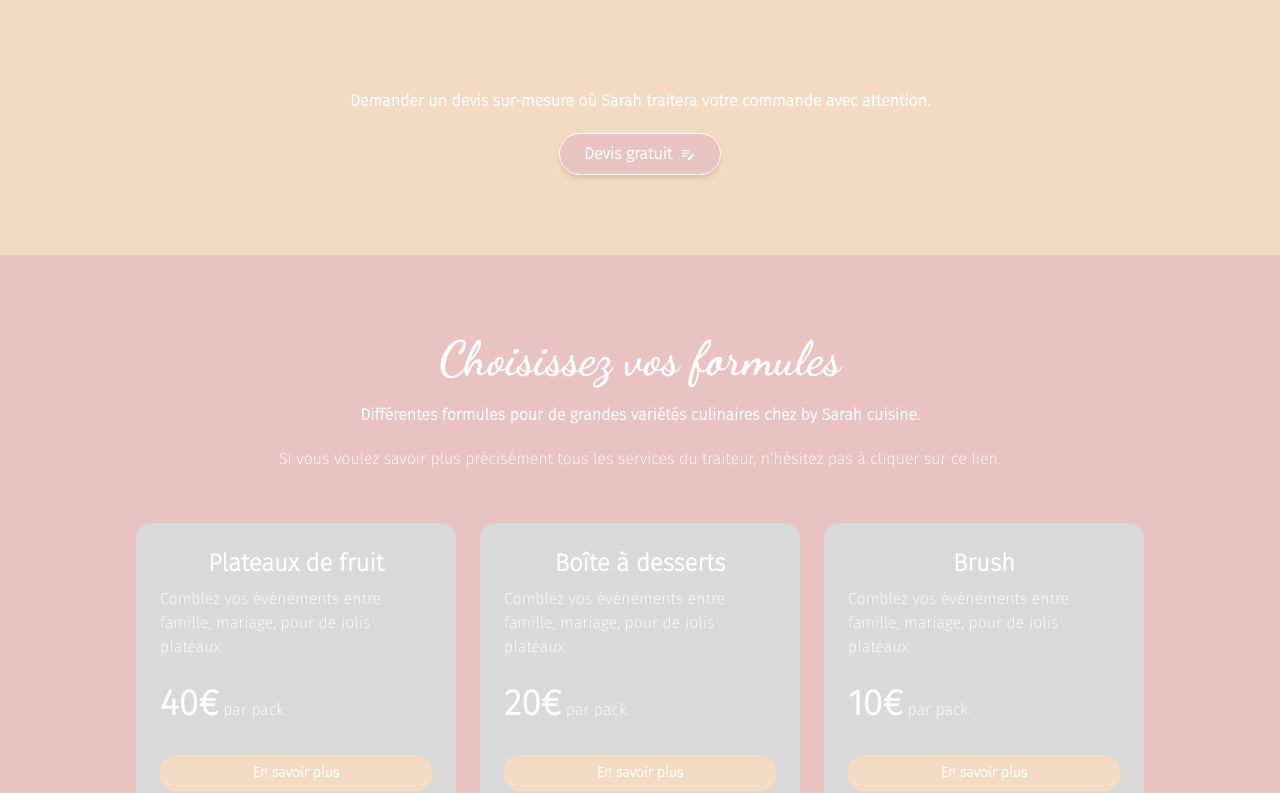
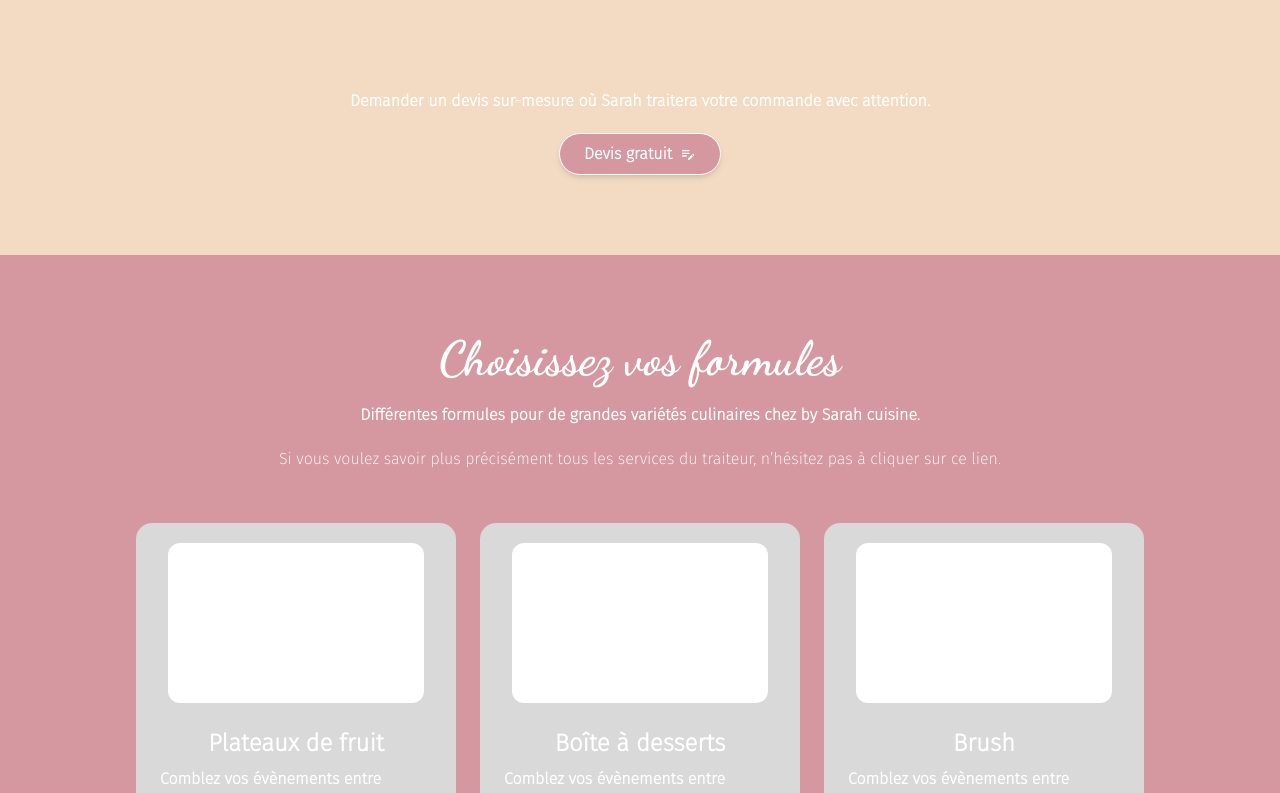
Before and after one commit to franzhopp/By-Sarah-Cuisine, a React (Vite) app: page / in a window 1280 px wide. Shown: the part 1780-2573 px from the top of the page. Built offline with nearby package versions, Linux system fonts and the light colour scheme.

Commit message:
[ADD] update

```diff
--- a/src/Components/Cards/cards.jsx
+++ b/src/Components/Cards/cards.jsx
@@ -19,11 +19,14 @@ const Cards = () => {
       <div className="mt-8 flex flex-wrap justify-center items-center space-x-0 sm:space-x-6">
         {/* Step 1 */}
         <div className="bg-d9d9d9 font-sans-serif min-h-500 w-80 rounded-2xl mt-5">
+          <div className="flex flex-col justify-start items-center mt-5">
+            <div className="h-40 w-64 bg-white rounded-xl"></div>
+          </div>
           <div className="p-6">
             <div className="text-2xl text-center font-extrabold text-white">
               Plateaux de fruit
             </div>
-            <p className="mt-2 text-medium text-white">
+            <p className="mt-2 text-medium text-white font-extrabold">
               Comblez vos évènements entre famille, mariage, pour de jolis
               plateaux.
             </p>
@@ -43,11 +46,14 @@ const Cards = () => {
 
         {/* Step 2 */}
         <div className="bg-d9d9d9 font-sans-serif min-h-500 w-80 rounded-2xl mt-5">
+          <div className="flex flex-col justify-start items-center mt-5">
+            <div className="h-40 w-64 bg-white rounded-xl"></div>
+          </div>
           <div className="p-6">
             <div className="text-2xl text-center font-extrabold text-white">
               Boîte à desserts
             </div>
-            <p className="mt-2 text-medium text-white">
+            <p className="mt-2 text-medium text-white font-extrabold">
               Comblez vos évènements entre famille, mariage, pour de jolis
               plateaux.
             </p>
@@ -67,11 +73,14 @@ const Cards = () => {
 
         {/* Step 3 */}
         <div className="bg-d9d9d9 font-sans-serif min-h-500 w-80 rounded-2xl mt-5">
+          <div className="flex flex-col justify-start items-center mt-5">
+            <div className="h-40 w-64 bg-white rounded-xl"></div>
+          </div>
           <div className="p-6">
             <div className="text-2xl text-center font-extrabold text-white">
               Brush
             </div>
-            <p className="mt-2 text-medium text-white">
+            <p className="mt-2 text-medium text-white font-extrabold">
               Comblez vos évènements entre famille, mariage, pour de jolis
               plateaux.
             </p>
@@ -98,7 +107,10 @@ const Cards = () => {
             to="/devis-gratuit"
             className="bg-f3dbc3 shadow-md px-6 py-2 border rounded-3xl text-white"
           >
-            <p className="flex flex-row font-extrabold">{`Je m'inscris`}<MdOutlineEditNote className="ml-2 mt-1"/></p>
+            <p className="flex flex-row font-extrabold">
+              {`Je m'inscris`}
+              <MdOutlineEditNote className="ml-2 mt-1" />
+            </p>
           </NavLink>
         </div>
       </div>
--- a/src/Components/Contact/contact.jsx
+++ b/src/Components/Contact/contact.jsx
@@ -3,10 +3,10 @@ import Image from "../../assets/svg-contact.png";
 
 const TitleForm = () => {
   return (
-    <div id="contact">
+    <div>
       <div className="image-contact-by-sarah-cuisine max-w-4xl mx-auto sm:py-20 sm:px-6 lg:px-8">
         <span className="flex justify-center">
-          <img data-aos="fade-right" src={Image} alt="" className="mt-24 sm:mt-4" />
+          <img data-aos="fade-right" src={Image} alt="" className="mt-24 sm:mt-4 px-9" />
         </span>
       </div>
     </div>
--- a/src/Components/Contact/form.jsx
+++ b/src/Components/Contact/form.jsx
@@ -10,7 +10,7 @@ const Form = () => {
           <div className="mb-10">
             <p className="font-sans-serif text-white">
               Remplissez le formulaire de contact ci-dessous afin qu’elle puisse
-              vous contacter pour toutes informations précises !
+              vous contacter pour toutes informations précises.
             </p>
           </div>
 
--- a/src/Components/Navigation/navbar.jsx
+++ b/src/Components/Navigation/navbar.jsx
@@ -4,7 +4,6 @@ import { NavLink } from "react-router-dom";
 import DarkLightThemes from "../../hook/useTheme";
 import { HiOutlineMenuAlt1 } from "react-icons/hi";
 import { MdOutlineKeyboardArrowDown } from "react-icons/md";
-// import Image from "../../assets/haaat-1.png";
 import "../Contact/contact.jsx";
 import "../Section/section.jsx";
 
--- a/src/Components/Partner/avis-client.jsx
+++ b/src/Components/Partner/avis-client.jsx
@@ -14,7 +14,9 @@ const AvisClient = () => {
               <circle cx="72.5" cy="72.5" r="72.5" fill="#E9C2C2" />
               <circle cx="72.5" cy="72.5" r="59.5" fill="white" />
             </svg>
-              <h2 className="text-pink text-center mt-3 lg:mt-5">MARIE, 35 ans</h2>
+            <h2 className="text-pink text-center mt-3 lg:mt-5">
+              MARIE, 35 ans
+            </h2>
           </div>
 
           <p className="lg:w-96 p-10 pr-10 text-justify font-sans-serif flex justify-end items-center mr-4 lg:mr-10">
@@ -38,7 +40,9 @@ const AvisClient = () => {
               <circle cx="72.5" cy="72.5" r="72.5" fill="#E9C2C2" />
               <circle cx="72.5" cy="72.5" r="59.5" fill="white" />
             </svg>
-              <h2 className="text-pink text-center mt-3 lg:mt-5">MARIE, 35 ans</h2>
+            <h2 className="text-pink text-center mt-3 lg:mt-5">
+              MARIE, 35 ans
+            </h2>
           </div>
 
           <p className="lg:w-96 p-10 pr-10 text-justify font-sans-serif flex justify-end items-center mr-4 lg:mr-10">
@@ -62,7 +66,9 @@ const AvisClient = () => {
               <circle cx="72.5" cy="72.5" r="72.5" fill="#E9C2C2" />
               <circle cx="72.5" cy="72.5" r="59.5" fill="white" />
             </svg>
-              <h2 className="text-pink text-center mt-3 lg:mt-5">MARIE, 35 ans</h2>
+            <h2 className="text-pink text-center mt-3 lg:mt-5">
+              MARIE, 35 ans
+            </h2>
           </div>
 
           <p className="lg:w-96 p-10 pr-10 text-justify font-sans-serif flex justify-end items-center mr-4 lg:mr-10">
@@ -74,7 +80,7 @@ const AvisClient = () => {
         </div>
       </div>
 
-
+      <div id="contact">Division invisible</div>
     </div>
   );
 };
--- a/tailwind.config.js
+++ b/tailwind.config.js
@@ -27,14 +27,14 @@ export default {
 
             backgroundColor: {
                 'f3dbc3': '#F3DBC3',
-                'e9c2c2': '#E9C2C2',
+                'e9c2c2': '#d598a0',
                 'd9d9d9': '#D9D9D9',
                 'efefef': '#EFEFEF',
 
             },
 
             colors: {
-                'pink': '#E9C2C2',
+                'pink': '#d598a0',
                 'gray': '#FFFFFF',
             }
         },
```
Lines whose indentation alone changed are shown as unchanged.
